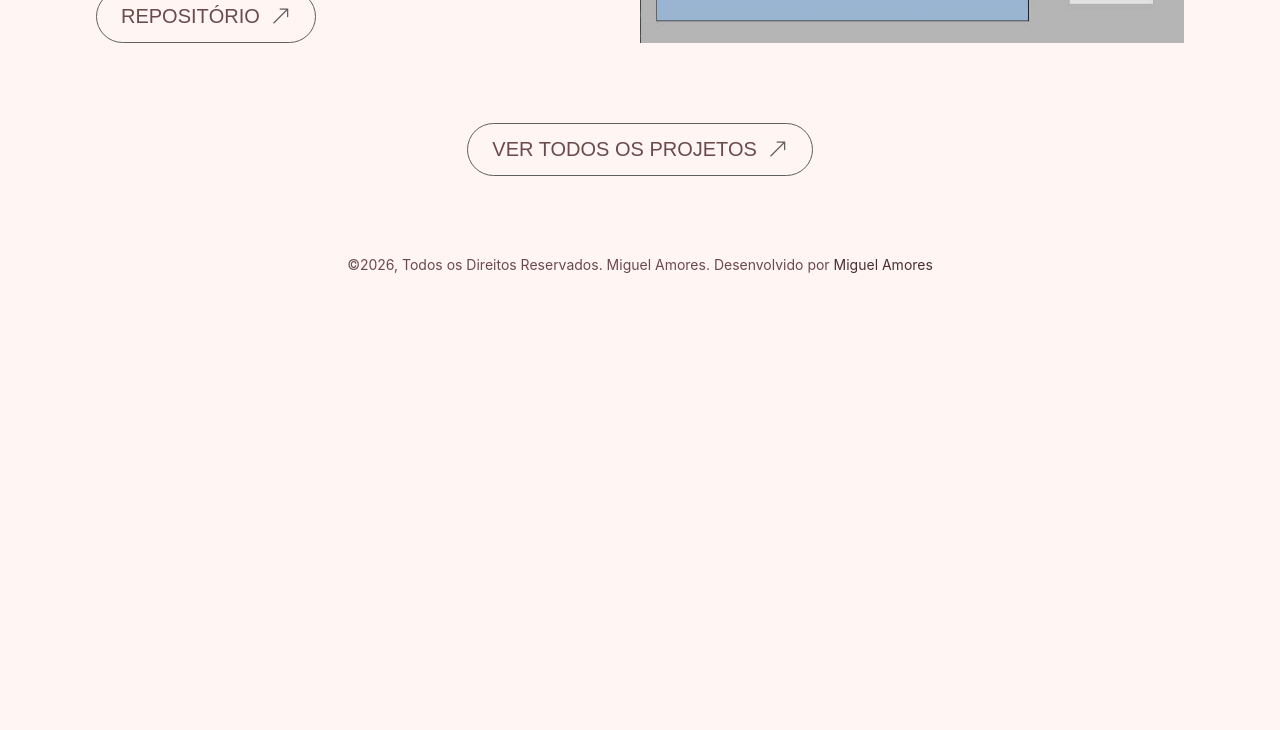
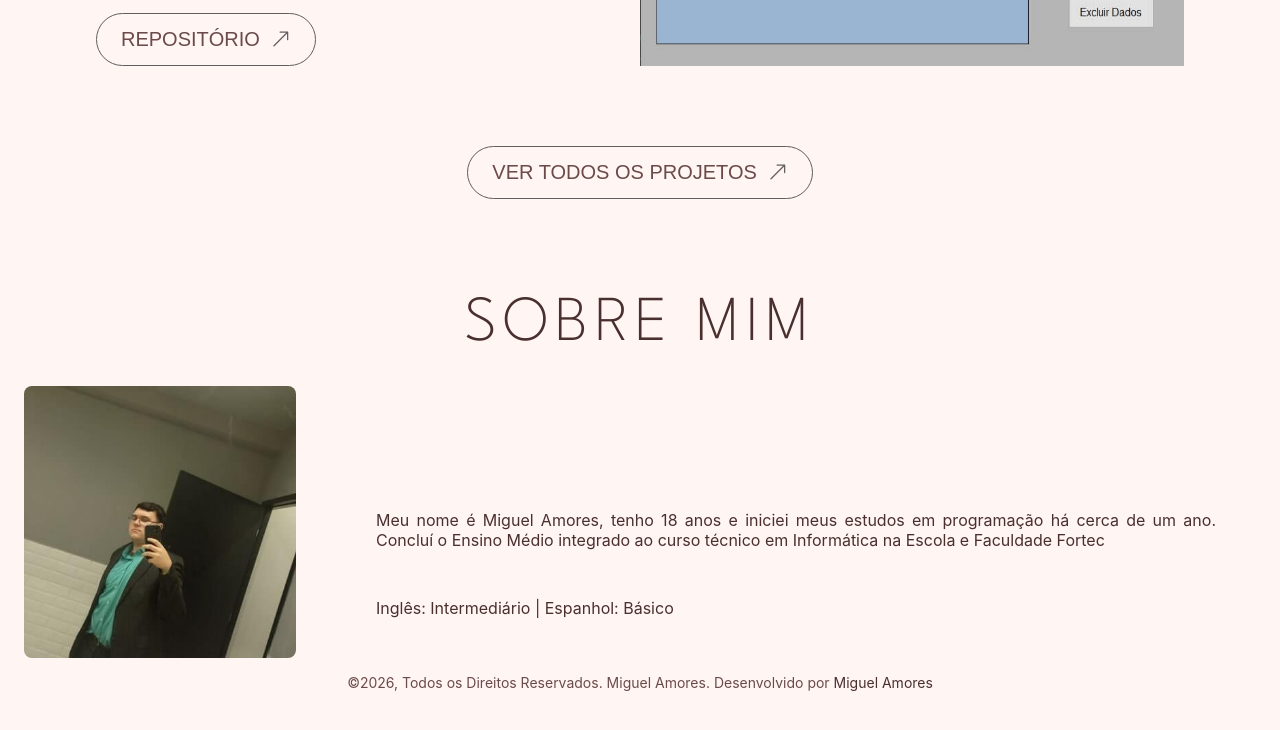
Before and after one commit to 44mgl/44mgl.github.io, a plain HTML site: page index.html in a window 1280 px wide. Shown: the part 1832-2562 px from the top of the page. Before the commit the page ends 2201 px from the top, so only its background shows below. Drawn offline with nearby package versions, Linux system fonts and the light colour scheme; a web font is replaced by a local one.

Commit message:
começando a aba sobre mim

```diff
--- a/assets/css/styles.css
+++ b/assets/css/styles.css
@@ -100,6 +100,7 @@ h1, h2, h3{
 .header_brand .brand_logo{
     width: 3.25rem;
     height: 3.25rem;
+    border-radius: 0.5rem;
 }
 
 #toggleTheme:hover{
@@ -315,6 +316,39 @@ main {
     justify-content: center;
 }
 
+.sobre{
+    display: flex;
+    flex-direction: column;
+}
+
+.card__foto{
+    display: flex;
+    width: 17rem;
+    height: 17rem;
+    border-radius: 0.5rem;
+    margin-left: 1.5rem;
+}
+
+.card__sobre{
+   display: flex;
+   font-size: 1rem;
+   color: var(--text);
+   margin-right: 4rem;
+}
+
+.card__sobre--skills{
+    display: flex;
+    margin-top: 2rem;
+    margin-right: 4rem;
+    margin-bottom: 2.5rem;
+}
+
+.sobre__container{
+    display: flex;
+    gap: 5rem;
+    justify-content: center;
+}
+
 footer{
     margin-bottom: 5rem;
 }
@@ -332,6 +366,7 @@ footer p {
     border-bottom: 1px solid var(--text);
     background-color: var(--bg-soft);
     padding: 1rem 6rem;
+    position: fixed;
 }
 
 .nav--mobile {
@@ -364,6 +399,7 @@ h2{
     display: flex;
     flex-direction: column;
     align-items: flex-start;
+    margin-top: 7rem;
 }
 
 .main__content1 .btn{
--- a/index.html
+++ b/index.html
@@ -37,7 +37,7 @@
         </ul>
     </nav>
         <div class="header_brand">
-          <img class="brand_logo" src="assets/images/asta.jpg" alt="Logo Provisorio">
+          <img class="brand_logo" src="assets/images/foto-curriculo.jpg" alt="Logo Provisorio">
         </div>
         <div class="header__toggle">
         <i id="toggleTheme" class="bi bi-moon-stars"></i>
@@ -186,6 +186,18 @@
          </div>
        </div>
     </section>
+    <section id="sobre" class="sobre">
+        <h2>Sobre Mim</h2>
+        <div class="sobre__container">
+            <img class="card__foto" src="assets/images/foto-curriculo.jpg" alt="foto-curriculo">
+            <div class="card__body">
+            <p class="card__sobre"> Meu nome é Miguel Amores, tenho 18 anos e iniciei meus estudos em programação há cerca de um ano. Concluí o Ensino Médio integrado ao curso técnico em Informática na Escola e Faculdade Fortec</p>
+             <ul class="card__sobre--skills">
+                    <li>Inglês: Intermediário | Espanhol: Básico</li>
+            </ul>
+         </div>
+        </div>
+    </section>
     <footer>
         <p>
             ©2026, Todos os Direitos Reservados. Miguel Amores. Desenvolvido por <a href="https://github.com/44mgl">Miguel Amores</a>
```
Also changed, not shown: assets/images/foto-curriculo.jpg (added).
